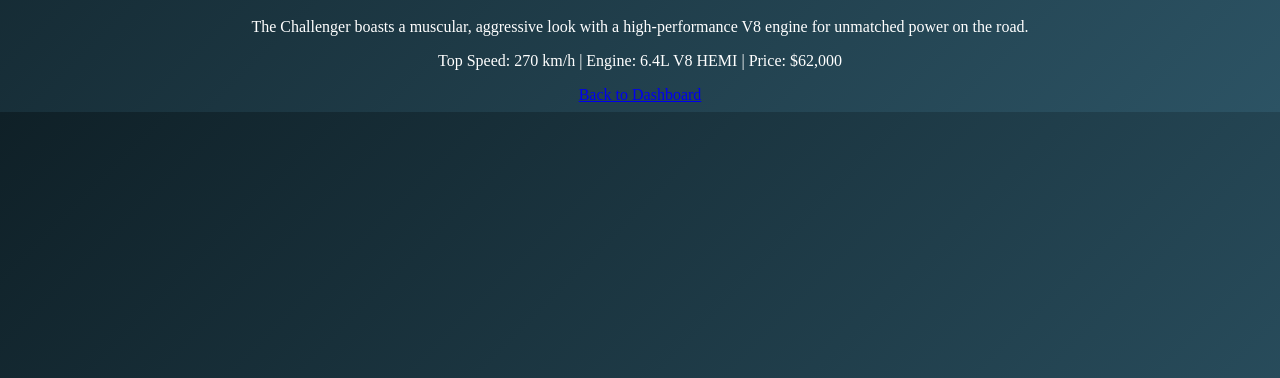
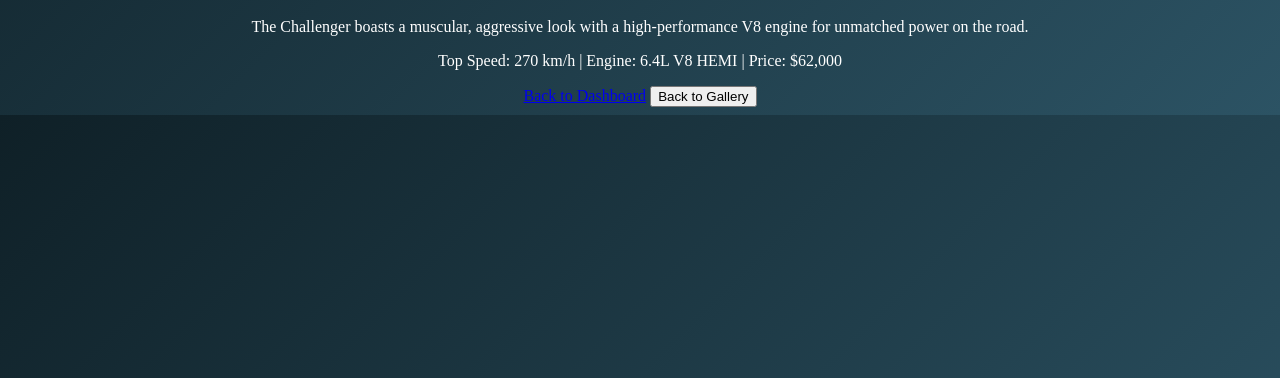
Before and after one commit to Roshan095/TRANING, a plain HTML site: page car2.html in a window 1280 px wide. Shown: the part 422-800 px from the top of the page. Drawn offline with Linux system fonts and the light colour scheme.

Commit message:
Updated website layout

```diff
--- a/car2.html
+++ b/car2.html
@@ -25,6 +25,7 @@
   <p>Top Speed: 270 km/h | Engine: 6.4L V8 HEMI | Price: $62,000</p>
 
   <a href="index.html">Back to Dashboard</a>
+  <button onclick="navigateTo('index.html')">Back to Gallery</button>
 
 </body>
 </html>
```
